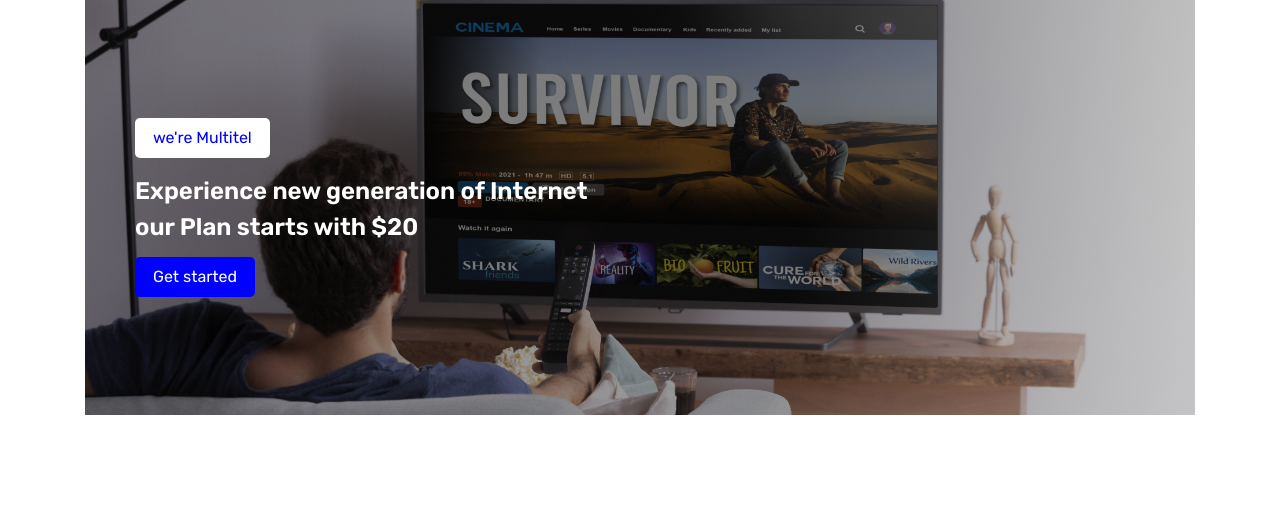
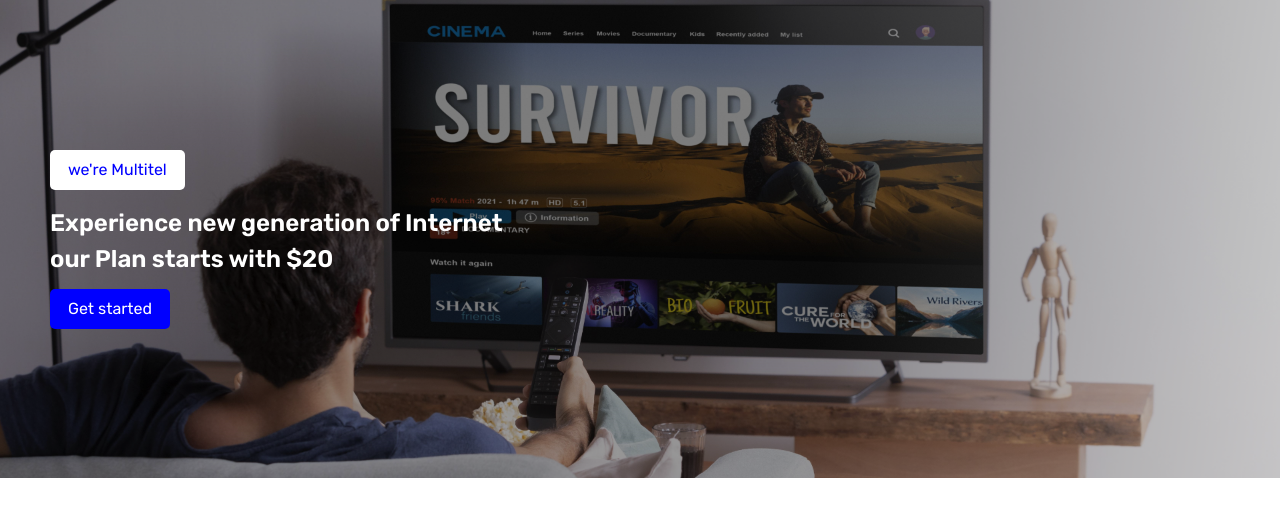
Before and after one commit to MrNc18/Nectar-Multitel-Copy-2022-10, a React (Create React App) app: page /ex in a window 1280 px wide. Shown: the top 516 px of the page. Built offline with nearby package versions, Linux system fonts and the light colour scheme.

Commit message:
full image for card

```diff
--- a/src/staticCard.js
+++ b/src/staticCard.js
@@ -17,9 +17,9 @@ function example() {
 
 // </div>
 // <br/>
-      <div className='container'>
+      <div className='container-fluid'>
         <div className='row d-flex'>
-          <div className='col-12'>
+          <div className='col-24'>
             <div className='banner-New'>
               <img src={test} class="img-fluid" alt="Responsive image"/>
               <div className='banner-New-inner'>
```
